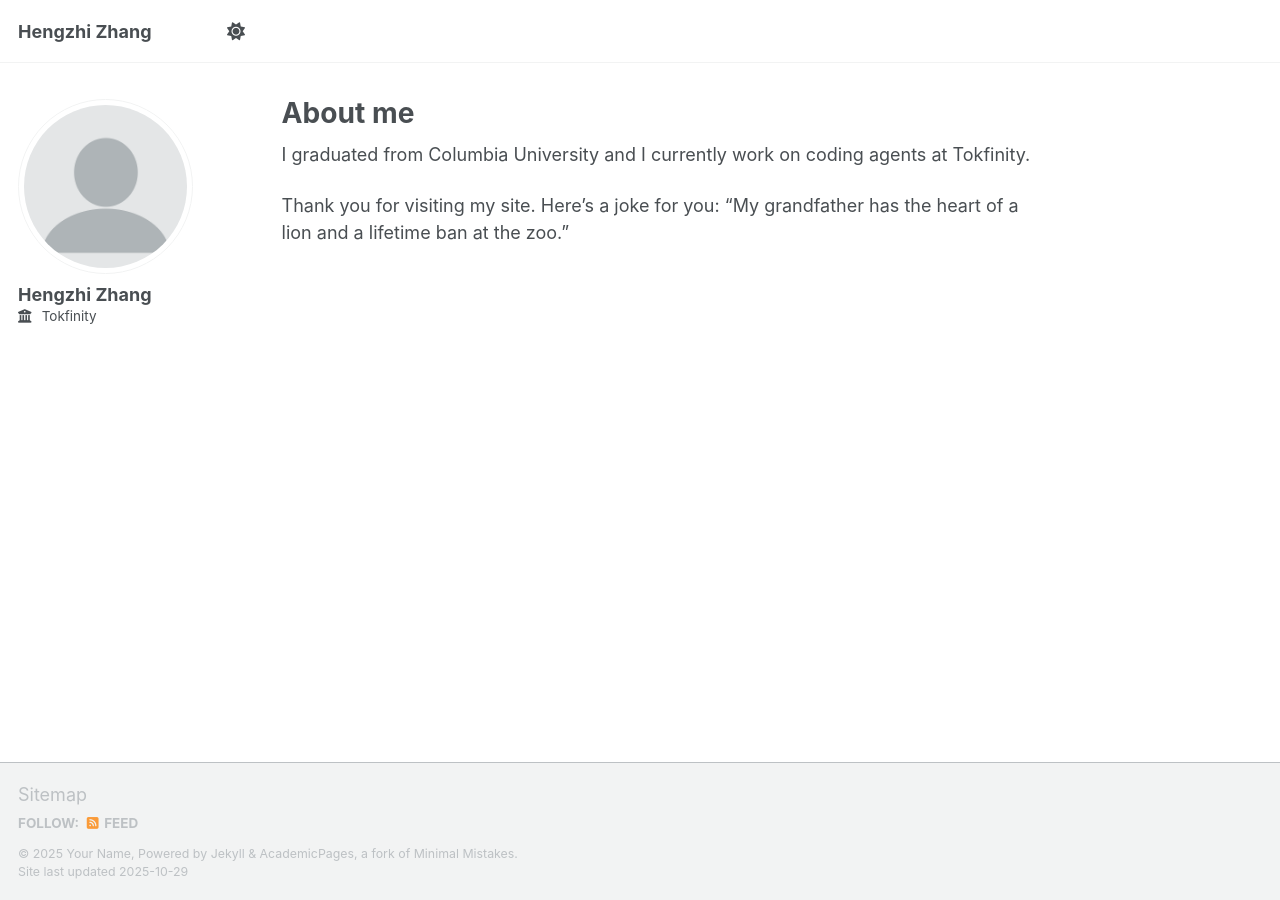
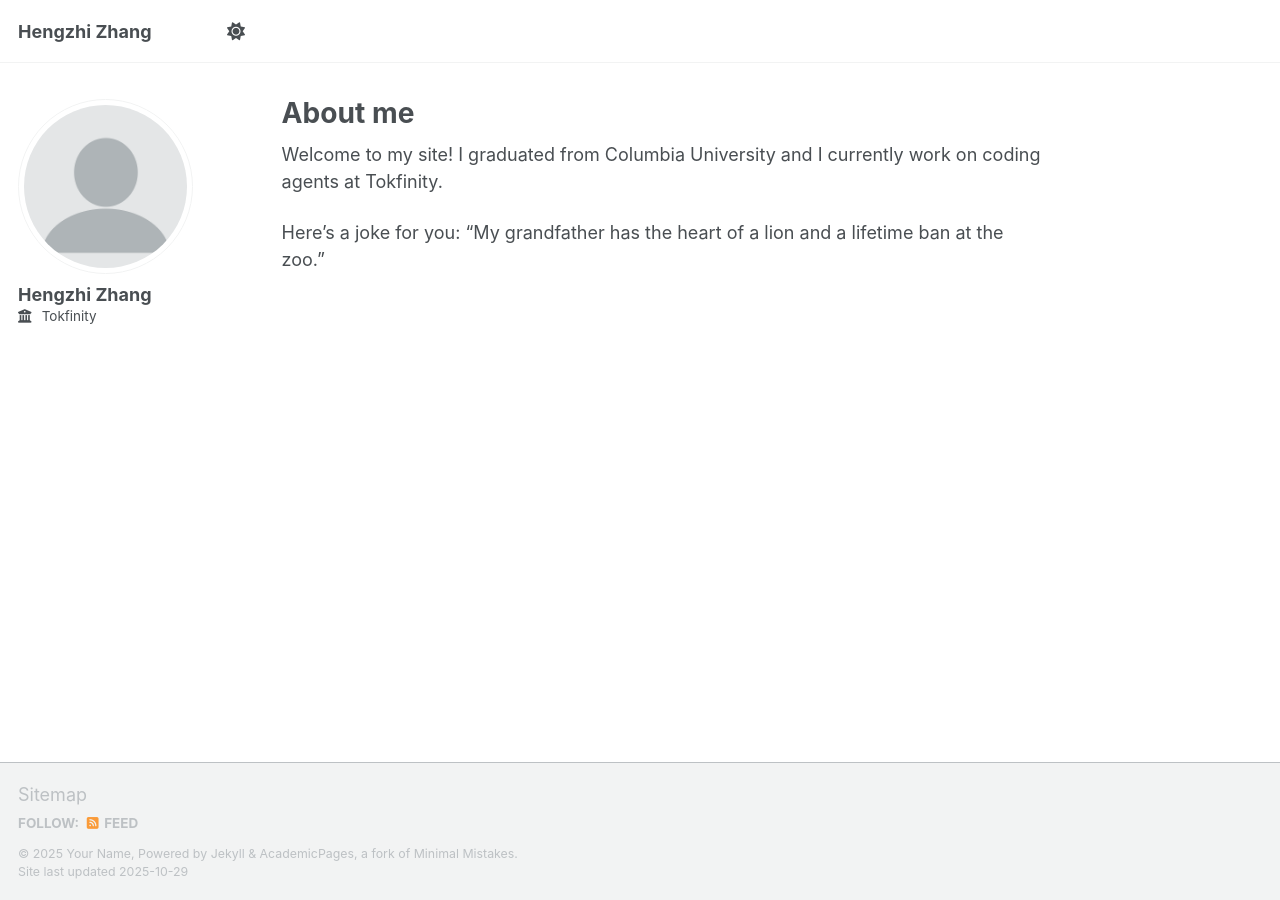
Before and after one commit to henryzhang11/henryzhang11.github.io, a Jekyll site: the page built from _pages/about.md, in a window 1280 px wide. Built offline with Jekyll 4.4.1, drawn with Linux system fonts in a browser that asks for light colours; a script that is not in the unit is left out.

Commit message:
Update about.md

```diff
--- a/_pages/about.md
+++ b/_pages/about.md
@@ -7,6 +7,6 @@ redirect_from:
   - /about.html
 ---
 
-I graduated from Columbia University and I currently work on coding agents at Tokfinity.
+Welcome to my site! I graduated from Columbia University and I currently work on coding agents at Tokfinity.
 
-Thank you for visiting my site. Here's a joke for you: "My grandfather has the heart of a lion and a lifetime ban at the zoo."
+Here's a joke for you: "My grandfather has the heart of a lion and a lifetime ban at the zoo."
```
